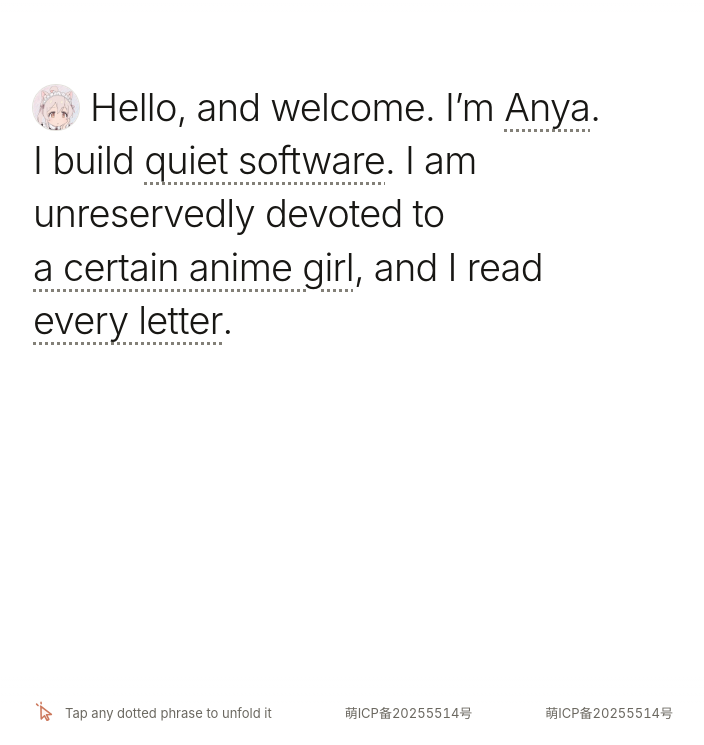
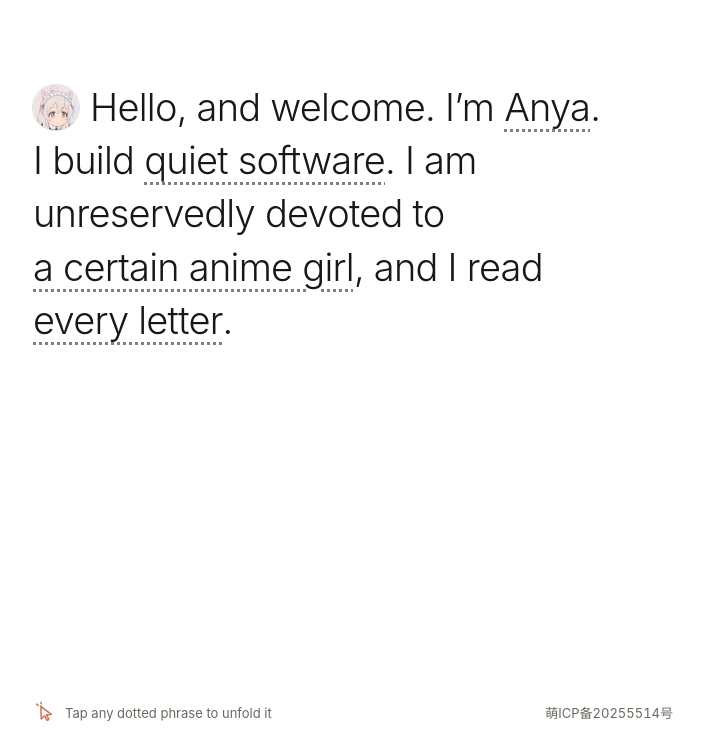
Before and after one commit to SmirnovaOyama/mahiro-uk-modern, a website built with Vite: page index.html in a window 1280 px wide. Shown: the part 55-800 px from the top of the page, without its empty margins (287-991 px from the left). Built offline with nearby package versions, Linux system fonts and the light colour scheme.

Commit message:
Inject ICP link via TypeScript and keep its styling

```diff
--- a/index.html
+++ b/index.html
@@ -78,7 +78,6 @@
 
         <div class="controls">
             <p class="hint"><span class="hint-icon" id="hint-icon"></span><span id="hint"></span></p>
-            <a class="icp" href="https://icp.gov.moe/?keyword=20255514" target="_blank" rel="noopener">萌ICP备20255514号</a>
         </div>
 
         <div class="leave" id="leave" role="dialog" aria-labelledby="leave-text" hidden>
```
